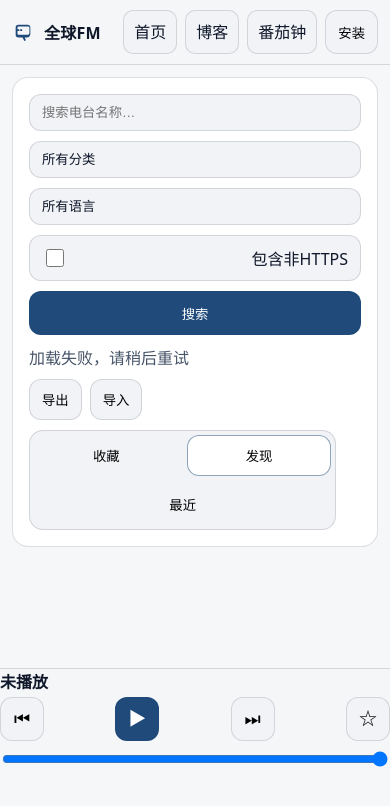
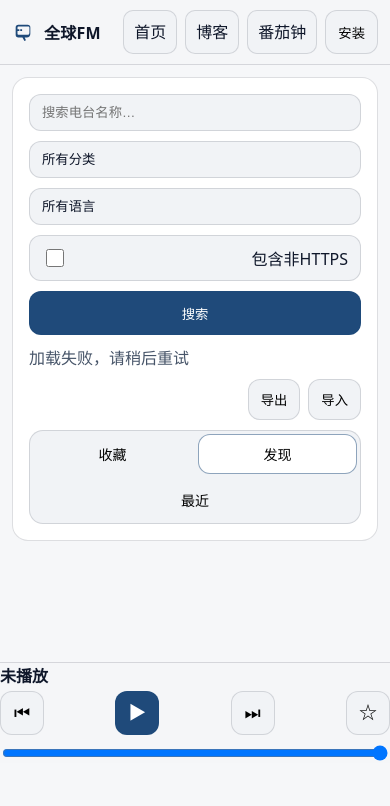
Before and after one commit to louwbc/louwbc.github.io, a Jekyll site: the page apps/global-fm/index.html, which Jekyll copies as it is, in a window 390 px wide. Shown: the top 806 px of the page. Built offline with Jekyll 4.4.1, drawn with Linux system fonts in a browser that asks for light colours.

Commit message:
Improve mobile tabs layout

```diff
--- a/apps/global-fm/global-fm.css
+++ b/apps/global-fm/global-fm.css
@@ -25,6 +25,7 @@ select.input{appearance:none}
 .tabs{gap:8px}
 .tools{gap:8px}
 .tools .btn{min-height:40px}
+.head-actions{gap:10px;flex-wrap:wrap;justify-content:flex-end}
 .tabs{
   padding:4px;
   border-radius:14px;
@@ -78,11 +79,15 @@ select.input{appearance:none}
 .now-sub{font-size:13px;margin-top:4px}
 .vol{width:140px}
 @media (max-width:520px){
+  .meta-row{flex-direction:column;align-items:stretch}
+  #info{width:100%}
+  .head-actions{width:100%;justify-content:space-between}
+  .tools{flex:1 1 100%;justify-content:flex-end}
   .input{flex:1 1 100%}
   .check{flex:1 1 100%;justify-content:space-between}
   #searchBtn{flex:1 1 100%}
-  .tabs{width:100%;justify-content:space-between}
-  .tab{flex:1 1 33%}
+  .tabs{width:100%;justify-content:space-between;gap:6px;padding:3px}
+  .tab{flex:1 1 33%;padding:9px 8px;font-size:14px}
   .vol{width:100%}
   .player .controls{justify-content:space-between}
   .player .controls .btn{flex:0 0 auto}
--- a/apps/global-fm/index.html
+++ b/apps/global-fm/index.html
@@ -42,9 +42,9 @@
         </label>
         <button class="btn primary" id="searchBtn">搜索</button>
       </div>
-      <div class="row" style="margin-top:10px;justify-content:space-between;align-items:center">
+      <div class="row meta-row" style="margin-top:10px;justify-content:space-between;align-items:center">
         <div class="muted" id="info">准备就绪</div>
-        <div class="row" style="align-items:center">
+        <div class="row head-actions" style="align-items:center">
           <div class="row tools" aria-label="收藏备份">
             <button class="btn" id="exportFavBtn">导出</button>
             <button class="btn" id="importFavBtn">导入</button>
--- a/apps/global-fm/sw.js
+++ b/apps/global-fm/sw.js
@@ -1,4 +1,4 @@
-const CACHE = 'global-fm-v5'
+const CACHE = 'global-fm-v6'
 const ASSETS = [
   './',
   './index.html',
```
